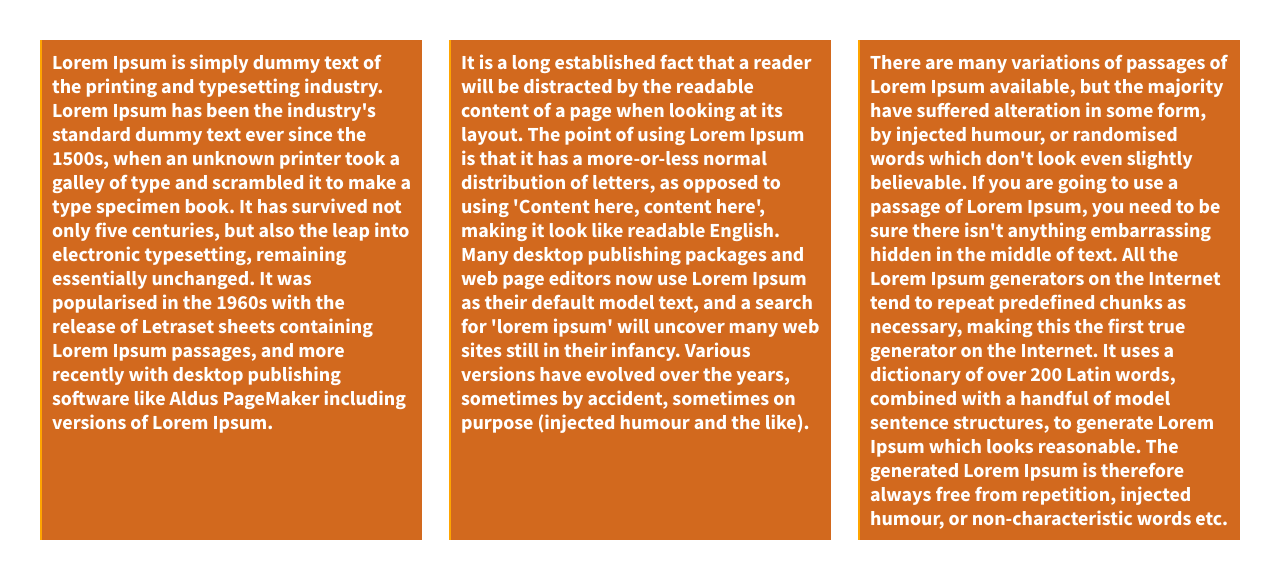
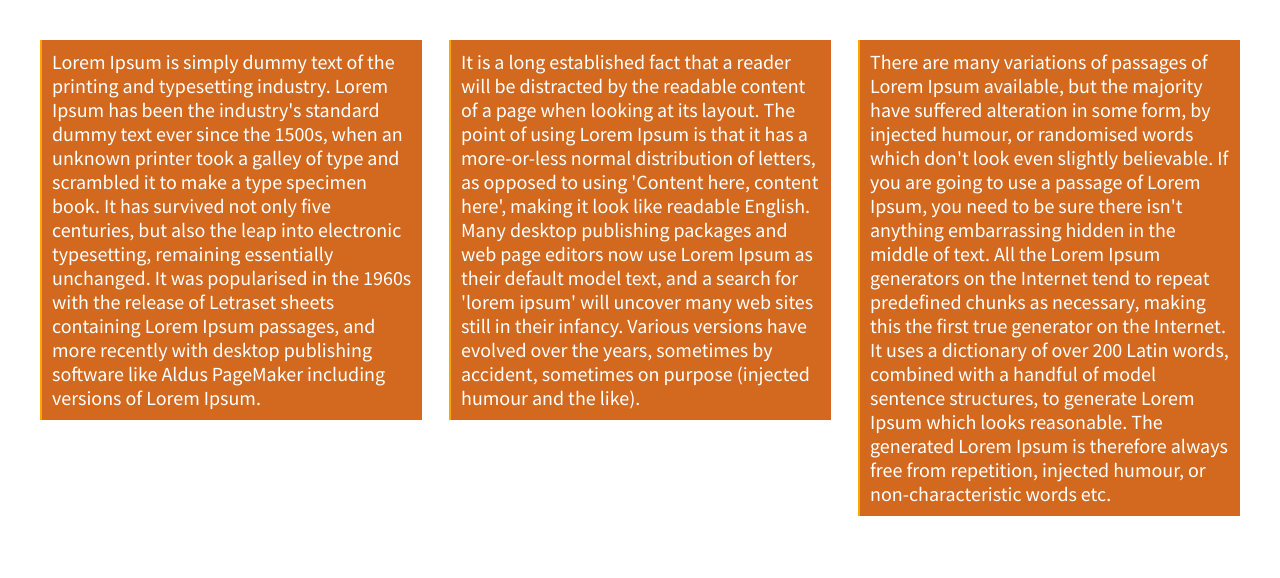
Before and after one commit to Resetete/07.01-206-divs-flexbox-starter, a plain HTML site: page index.html in a window 1280 px wide. Drawn offline with nearby package versions, Linux system fonts and the light colour scheme.

Commit message:
adjusting position of boxes

```diff
--- a/css/main.css
+++ b/css/main.css
@@ -110,11 +110,12 @@ body {
 
 .wrapper {
   /*add display:flex and set justify-content to space-between*/
-  font-weight: 700;
+  font-weight: 400;
   display: flex;
   justify-content: space-between; /*to have space between the boxes*/
-  flex-flow: row wrap;
-  align-items: stretch; /* makes the boxes stretch over whole wrapper */
+  flex-flow:  wrap;
+  align-items: baseline;
+   /* makes the boxes stretch over whole wrapper */
 }
 
 .div-1, .div-2, .div-3 {
@@ -128,7 +129,7 @@ body {
   width: 30%;
   border-left: 2px solid orange;
   align-items: flex-start;
-  justify-content: center;
+  justify-content: space-around;
   padding: 10px;
 }
 
```
